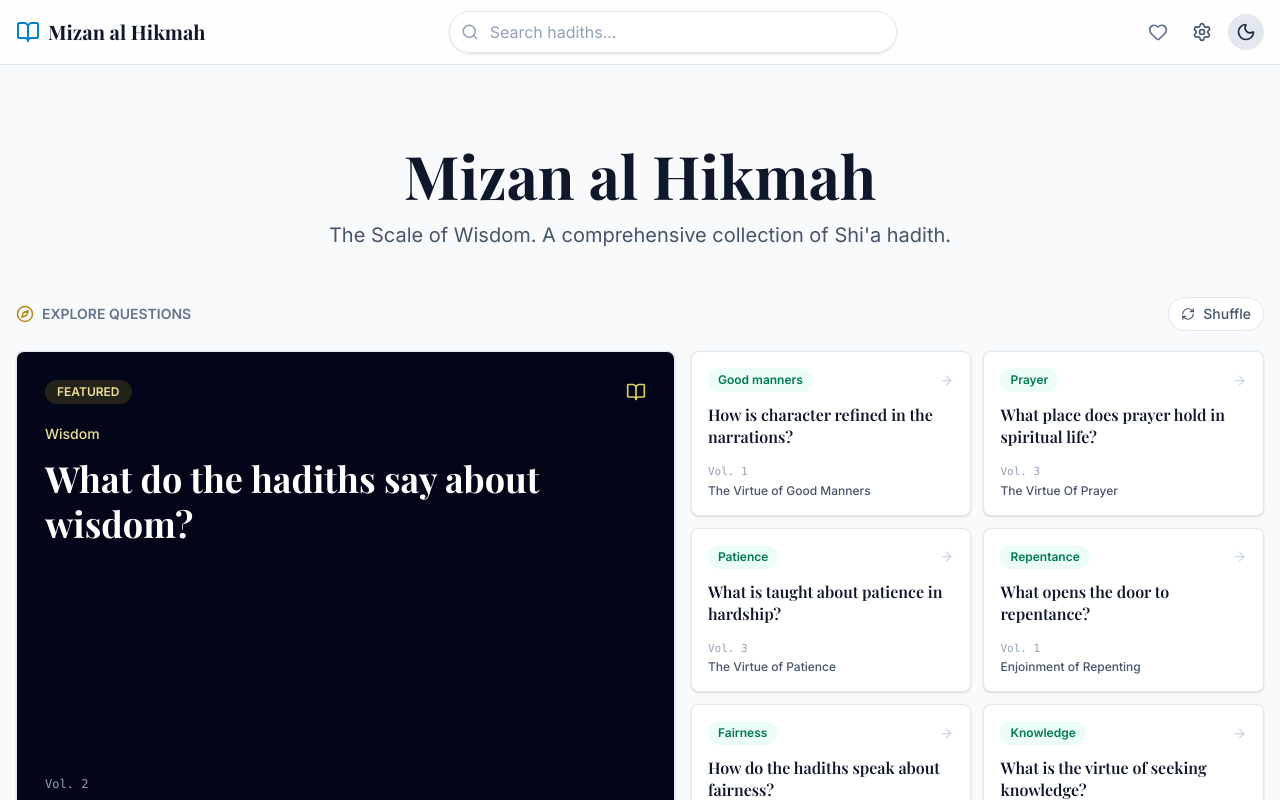
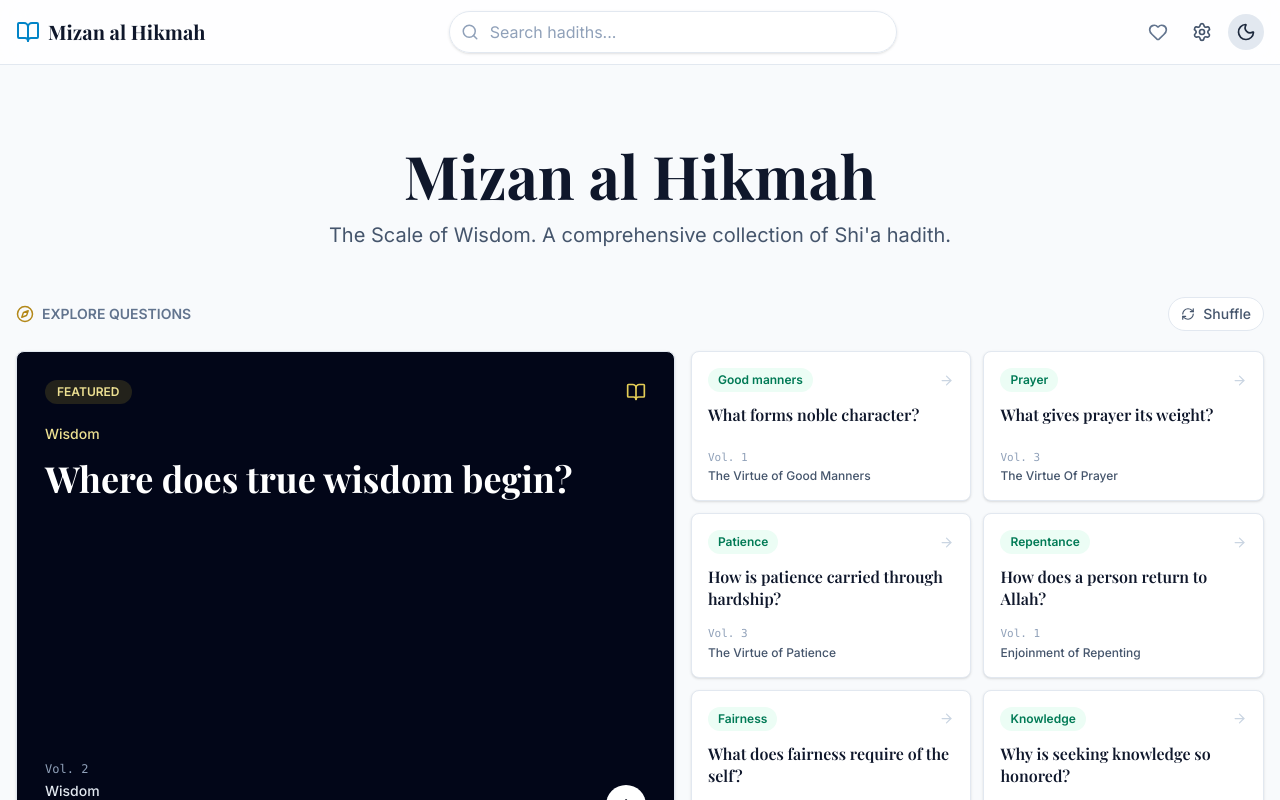
Before and after one commit to lotetreel/mizan-al-hikmah, a React (Vite) app: page / in a window 1280 px wide. Shown: the top 800 px of the page. Built offline with nearby package versions, Linux system fonts and the light colour scheme; a web font is replaced by a local one.

Commit message:
Refine explore question prompts

```diff
--- a/src/components/QuestionCarousel.tsx
+++ b/src/components/QuestionCarousel.tsx
@@ -33,53 +33,53 @@ interface CuratedPrompt {
 const CURATED_PROMPTS: CuratedPrompt[] = [
     {
         topic: 'Wisdom',
-        question: 'What do the hadiths say about wisdom?',
+        question: 'Where does true wisdom begin?',
         chapterTitle: 'WISDOM',
         sectionTitle: 'THE VIRTUE OF WISDOM',
     },
     {
         topic: 'Good manners',
-        question: 'How is character refined in the narrations?',
+        question: 'What forms noble character?',
         chapterTitle: 'GOOD MANNERS',
         sectionTitle: 'The Virtue of Good Manners',
     },
     {
         topic: 'Prayer',
-        question: 'What place does prayer hold in spiritual life?',
+        question: 'What gives prayer its weight?',
         chapterTitle: 'THE PRAYER (1)',
         sectionTitle: 'THE VIRTUE OF PRAYER',
     },
     {
         topic: 'Patience',
-        question: 'What is taught about patience in hardship?',
+        question: 'How is patience carried through hardship?',
         chapterTitle: 'PATIENCE',
         sectionTitle: 'The Virtue of Patience',
     },
     {
         topic: 'Repentance',
-        question: 'What opens the door to repentance?',
+        question: 'How does a person return to Allah?',
         chapterTitle: 'REPENTANCE',
         sectionTitle: 'Enjoinment of Repenting',
     },
     {
         topic: 'Fairness',
-        question: 'How do the hadiths speak about fairness?',
+        question: 'What does fairness require of the self?',
         chapterTitle: 'FAIRNESS',
         sectionTitle: 'Enjoinment of Fairness',
     },
     {
         topic: 'Knowledge',
-        question: 'What is the virtue of seeking knowledge?',
+        question: 'Why is seeking knowledge so honored?',
         chapterTitle: 'KNOWLEDGE',
         sectionTitle: 'THE VIRTUE OF KNOWLEDGE',
     },
 ];
 
 const QUESTION_TEMPLATES = [
-    (topic: string) => `What do the hadiths say about ${topic}?`,
-    (topic: string) => `What wisdom is shared regarding ${topic}?`,
-    (topic: string) => `How do the narrations guide us on ${topic}?`,
-    (topic: string) => `What is taught about ${topic}?`,
+    (topic: string) => `What guidance is gathered on ${topic}?`,
+    (topic: string) => `How do the narrations frame ${topic}?`,
+    (topic: string) => `Where does guidance on ${topic} meet daily conduct?`,
+    (topic: string) => `What does Mizan al-Hikmah preserve on ${topic}?`,
 ];
 
 const PROPER_NOUN_MAP: Record<string, string> = {
@@ -102,6 +102,7 @@ const PROPER_NOUN_MAP: Record<string, string> = {
     'mahdi': 'Mahdi',
     'jesus': 'Jesus',
     'moses': 'Moses',
+    'khidr': 'Khidr',
     'abraham': 'Abraham',
 };
 
@@ -134,9 +135,62 @@ function topicFromTitle(raw: string): string {
     );
 }
 
+function subjectFromSection(raw: string): string {
+    const subject = capitalizeProperNouns(
+        toTitleCase(raw)
+            .replace(/\s*\([^)]*\)\s*/g, ' ')
+            .replace(/^The\s+Virtue\s+Of\s+/i, '')
+            .replace(/^Virtue\s+Of\s+/i, '')
+            .replace(/^The\s+Merit\s+Of\s+/i, '')
+            .replace(/^Merit\s+Of\s+/i, '')
+            .replace(/^Enjoinment\s+Of\s+/i, '')
+            .replace(/^Prohibition\s+Of\s+/i, '')
+            .replace(/^Condemnation\s+Of\s+/i, '')
+            .toLowerCase()
+            .replace(/\s+/g, ' ')
+            .trim()
+    );
+
+    if (/^(importance|necessity|reality|meaning|signs|reward|punishment|benefit|etiquette)\b/i.test(subject)) {
+        return `the ${subject}`;
+    }
+
+    return subject;
+}
+
 function questionFromEntry(entry: QuestionEntry, index: number): string {
-    const topic = topicFromTitle(entry.t);
+    const sectionTitle = toTitleCase(entry.t);
+    const topic = subjectFromSection(sectionTitle);
+
+    if (/^(The\s+)?Virtue\s+Of\s+/i.test(sectionTitle)) {
+        return `What gives weight to ${topic}?`;
+    }
+
+    if (/^Enjoinment\s+Of\s+/i.test(sectionTitle)) {
+        return `What calls a person toward ${topic}?`;
+    }
+
+    if (/^Prohibition\s+Of\s+/i.test(sectionTitle)) {
+        return `What cautions are given around ${topic}?`;
+    }
+
+    if (/^Condemnation\s+Of\s+/i.test(sectionTitle)) {
+        return `What warning is given about ${topic}?`;
+    }
+
     return QUESTION_TEMPLATES[index % QUESTION_TEMPLATES.length](topic);
+}
+
+function isQuestionFriendlyEntry(entry: QuestionEntry): boolean {
+    const subject = subjectFromSection(entry.t);
+
+    if (subject.length === 0 || subject.length > 48) return false;
+    if (/["'\u201c\u201d]|\.{2,}/.test(subject)) return false;
+    if (/\band\b/i.test(subject) && subject.length > 28) return false;
+
+    return !/^(that which|the fact|those who|one who|he who|whoever|what to|whether)\b/i.test(subject) &&
+        !/\b(is|are|was|were|will|shall|should|must|has|have|had)\b/i.test(subject) &&
+        !/^(encouraging|discouraging|exhorting)\b/i.test(subject);
 }
 
 function toQuestion(entry: QuestionEntry, index: number, prompt?: CuratedPrompt): Question {
@@ -173,6 +227,7 @@ function selectCuratedQuestions(entries: QuestionEntry[]): Question[] {
 
     const used = new Set(selected.map(question => `${question.volume}-${question.chapterNum}-${question.sectionNum}`));
     const fill = entries
+        .filter(isQuestionFriendlyEntry)
         .filter(entry => !used.has(`${entry.v}-${entry.c}-${entry.s}`))
         .filter((_, index) => index % 173 === 0)
         .slice(0, TOTAL_QUESTIONS - selected.length)
@@ -182,7 +237,8 @@ function selectCuratedQuestions(entries: QuestionEntry[]): Question[] {
 }
 
 function shuffleQuestions(entries: QuestionEntry[]): Question[] {
-    const pool = [...entries];
+    const friendlyEntries = entries.filter(isQuestionFriendlyEntry);
+    const pool = [...(friendlyEntries.length >= TOTAL_QUESTIONS ? friendlyEntries : entries)];
     const picked: QuestionEntry[] = [];
 
     while (picked.length < TOTAL_QUESTIONS && pool.length > 0) {
```
